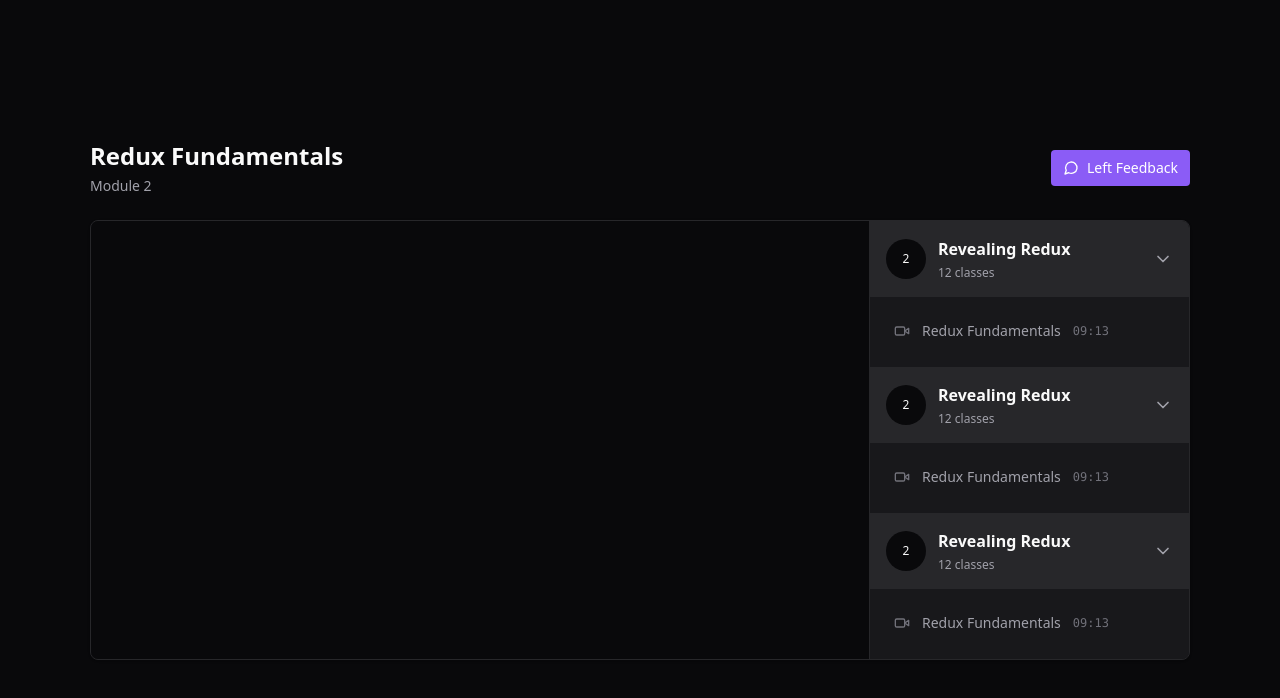
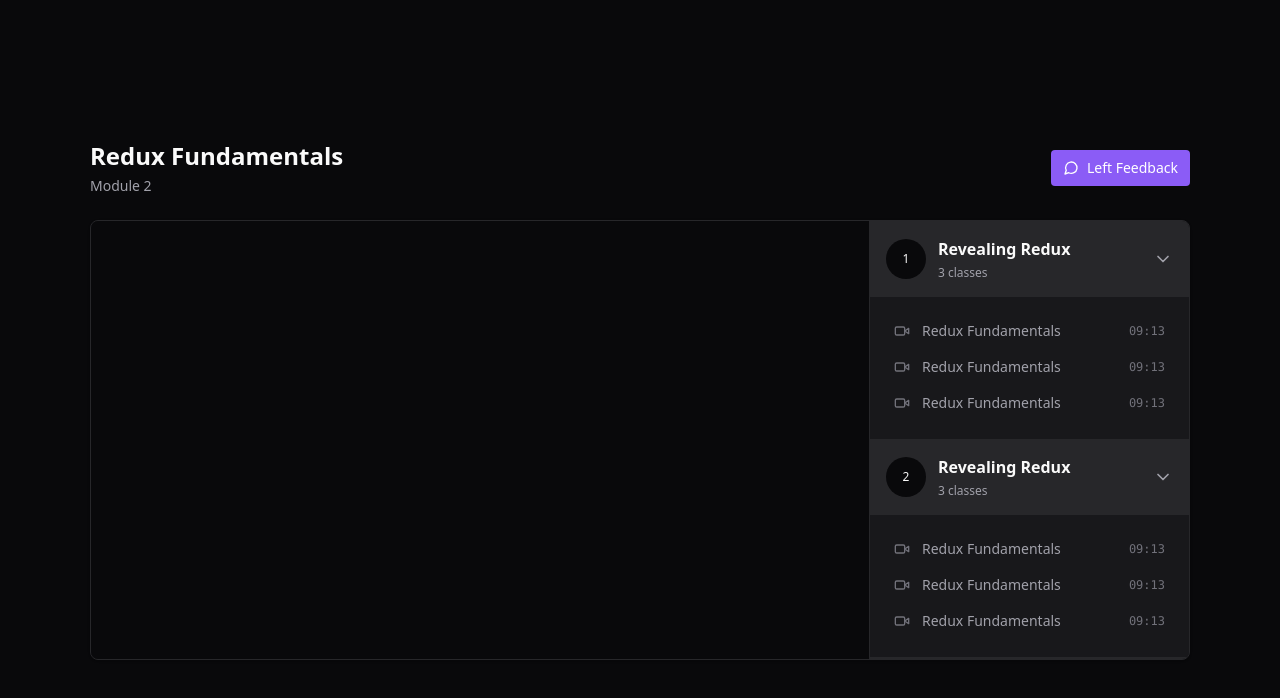
Before and after one commit to lucaspaulodev/react-readux-zustand, a React (Vite) app: page / in a window 1280 px wide. Shown: the top 698 px of the page. Built offline with nearby package versions, Linux system fonts and the light colour scheme; the HTML template or start-up script is replaced by a standard one.

Commit message:
Separating and creating components.

```diff
--- /dev/null
+++ b/src/components/Header.tsx
@@ -0,0 +1,8 @@
+export function Header() {
+    return (
+        <div className="flex flex-col gap-1">
+            <h1 className="text-2xl font-bold">Redux Fundamentals</h1>
+            <span className="text-sm text-zinc-400">Module 2</span>
+        </div>
+    )
+}
--- /dev/null
+++ b/src/components/Lesson.tsx
@@ -0,0 +1,16 @@
+import { Video } from "lucide-react";
+
+interface LessonProps {
+    title: string;
+    duration: string;
+}
+
+export function Lesson({title, duration}: LessonProps) {
+    return (
+        <button className="flex items-center gap-3 text-sm text-zinc-400">
+            <Video className="w-4 h-4 text-zinc-500"/>
+            <span>{title}</span>
+            <span className="ml-auto font-mono text-xs text-zinc-500">{duration}</span>
+        </button>
+    )
+}
--- /dev/null
+++ b/src/components/Module.tsx
@@ -0,0 +1,37 @@
+import { ChevronDown } from "lucide-react";
+import { Lesson } from "./Lesson";
+
+interface ModuleProps {
+    moduleIndex: number;
+    title: string;
+    amoutOfLessons: number;
+
+}
+
+export function Module({moduleIndex, title, amoutOfLessons}: ModuleProps) {
+    return (
+        <div>
+            <button className="flex w-full items-center gap-3 bg-zinc-800 p-4">
+                <div className="flex h-10 w-10 rounded-full items-center justify-center bg-zinc-950 text-xs">
+                    {moduleIndex + 1}
+                </div>
+                <div className="flex flex-col gap-1 text-left">
+                    <strong>
+                        {title}
+                    </strong>
+                    <span className="text-xs text-zinc-400">
+                        {`${amoutOfLessons} classes`}
+                    </span>
+                </div>
+                <ChevronDown className="w-5 h-5 ml-auto text-zinc-400"/>
+            </button>
+
+            <nav className="relative flex flex-col gap-4 p-6">
+                <Lesson title={'Redux Fundamentals'} duration={'09:13'}/>
+                <Lesson title={'Redux Fundamentals'} duration={'09:13'}/>
+                <Lesson title={'Redux Fundamentals'} duration={'09:13'}/>
+            </nav>
+        </div>
+
+    )
+}
--- /dev/null
+++ b/src/components/VideoPlayer.tsx
@@ -0,0 +1,14 @@
+import ReactPlayer from "react-player";
+
+export function VideoPlayer() {
+    return (
+        <div className="w-full bg-zinc-950 aspect-video">
+            <ReactPlayer
+                width="100%"
+                height="100%"
+                controls
+                url={'https://www.youtube.com/watch?v=Tl9uyOqRdJ8'}
+            />
+        </div>
+    )
+}
--- a/src/pages/Player.tsx
+++ b/src/pages/Player.tsx
@@ -1,15 +1,15 @@
-import { ChevronDown, MessageCircle, Video } from "lucide-react";
-import ReactPlayer from "react-player";
+import { MessageCircle } from "lucide-react";
+
+import { Header } from "../components/Header";
+import { VideoPlayer } from "../components/VideoPlayer";
+import { Module } from "../components/Module";
 
 export function Player() {
     return (
         <div className="h-screen bg-zinc-950 text-zinc-50 flex justify-center items-center">
             <div className="flex w-[1100px] flex-col gap-6">
                 <div className="flex items-center justify-between">
-                    <div className="flex flex-col gap-1">
-                        <h1 className="text-2xl font-bold">Redux Fundamentals</h1>
-                        <span className="text-sm text-zinc-400">Module 2</span>
-                    </div>
+                    <Header/>
                     <button className="flex items-center gap-2 rounded bg-violet-500 px-3 py-2 text-sm font-medium text-white hover:bg-violet-600">
                         <MessageCircle className="h-4 w-4"/>
                         Left Feedback
@@ -17,88 +17,12 @@
                 </div>
                 <main className="relative flex rounded-lg overflow-hidden border border-zinc-800 bg-zinc-900 shadow pr-80">
                     <div className="flex-1">
-                        <div className="w-full bg-zinc-950 aspect-video">
-                            <ReactPlayer
-                                width="100%"
-                                height="100%"
-                                controls
-                                url={'https://www.youtube.com/watch?v=Tl9uyOqRdJ8'}
-                            />
-                        </div>
+                        <VideoPlayer />
                     </div>
                     <aside className="w-80 absolute top-0 bottom-0 right-0 border-l divide-y-2 divide-zinc-900 border-zinc-800 bg-zinc-900 overflow-y-scroll scrollbar-thin scrollbar-track-zinc-950 scrollbar-thumb-zinc-800 ">
-                        <div >
-                            <button className="flex w-full items-center gap-3 bg-zinc-800 p-4">
-                                <div className="flex h-10 w-10 rounded-full items-center justify-center bg-zinc-950 text-xs">
-                                    2
-                                </div>
-                                <div className="flex flex-col gap-1 text-left">
-                                    <strong>
-                                        Revealing Redux
-                                    </strong>
-                                    <span className="text-xs text-zinc-400">
-                                        12 classes
-                                    </span>
-                                </div>
-                                <ChevronDown className="w-5 h-5 ml-auto text-zinc-400"/>
-                            </button>
-
-                            <nav className="relative flex felx-col gap-4 p-6">
-                                <button className="flex items-center gap-3 text-sm text-zinc-400">
-                                    <Video className="w-4 h-4 text-zinc-500"/>
-                                    <span>Redux Fundamentals</span>
-                                    <span className="ml-auto font-mono text-xs text-zinc-500">09:13</span>
-                                </button>
-                            </nav>
-                        </div>
-                        <div >
-                            <button className="flex w-full items-center gap-3 bg-zinc-800 p-4">
-                                <div className="flex h-10 w-10 rounded-full items-center justify-center bg-zinc-950 text-xs">
-                                    2
-                                </div>
-                                <div className="flex flex-col gap-1 text-left">
-                                    <strong>
-                                        Revealing Redux
-                                    </strong>
-                                    <span className="text-xs text-zinc-400">
-                                        12 classes
-                                    </span>
-                                </div>
-                                <ChevronDown className="w-5 h-5 ml-auto text-zinc-400"/>
-                            </button>
-
-                            <nav className="relative flex felx-col gap-4 p-6">
-                                <button className="flex items-center gap-3 text-sm text-zinc-400">
-                                    <Video className="w-4 h-4 text-zinc-500"/>
-                                    <span>Redux Fundamentals</span>
-                                    <span className="ml-auto font-mono text-xs text-zinc-500">09:13</span>
-                                </button>
-                            </nav>
-                        </div>
-                        <div >
-                            <button className="flex w-full items-center gap-3 bg-zinc-800 p-4">
-                                <div className="flex h-10 w-10 rounded-full items-center justify-center bg-zinc-950 text-xs">
-                                    2
-                                </div>
-                                <div className="flex flex-col gap-1 text-left">
-                                    <strong>
-                                        Revealing Redux
-                                    </strong>
-                                    <span className="text-xs text-zinc-400">
-                                        12 classes
-                                    </span>
-                                </div>
-                                <ChevronDown className="w-5 h-5 ml-auto text-zinc-400"/>
-                            </button>
-
-                            <nav className="relative flex felx-col gap-4 p-6">
-                                <button className="flex items-center gap-3 text-sm text-zinc-400">
-                                    <Video className="w-4 h-4 text-zinc-500"/>
-                                    <span>Redux Fundamentals</span>
-                                    <span className="ml-auto font-mono text-xs text-zinc-500">09:13</span>
-                                </button>
-                            </nav>
-                        </div>
+                        <Module moduleIndex={0} title={'Revealing Redux'} amoutOfLessons={3}/>
+                        <Module moduleIndex={1} title={'Revealing Redux'} amoutOfLessons={3}/>
+                        <Module moduleIndex={2} title={'Revealing Redux'} amoutOfLessons={3}/>
                     </aside>
                 </main>
             </div>
```
